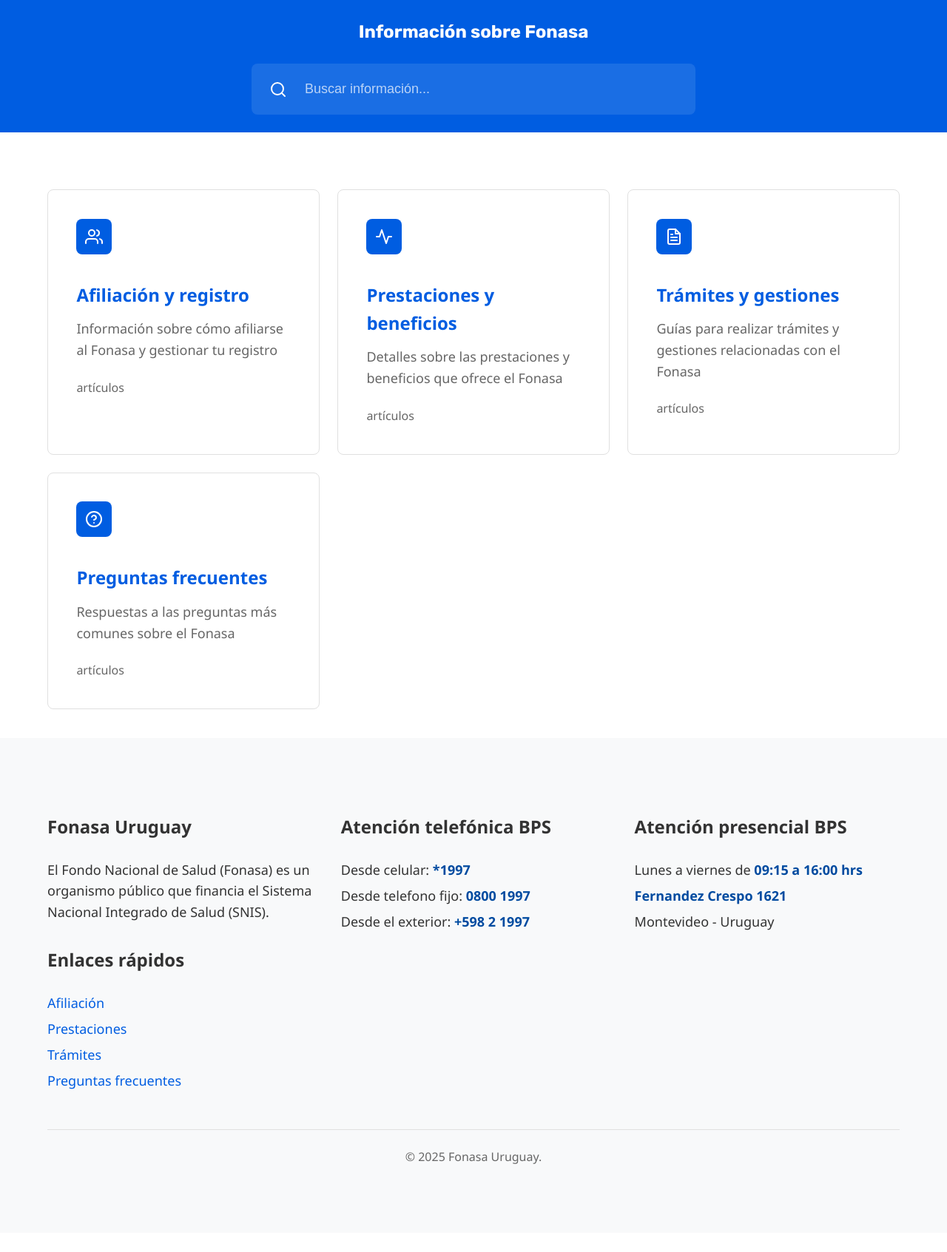
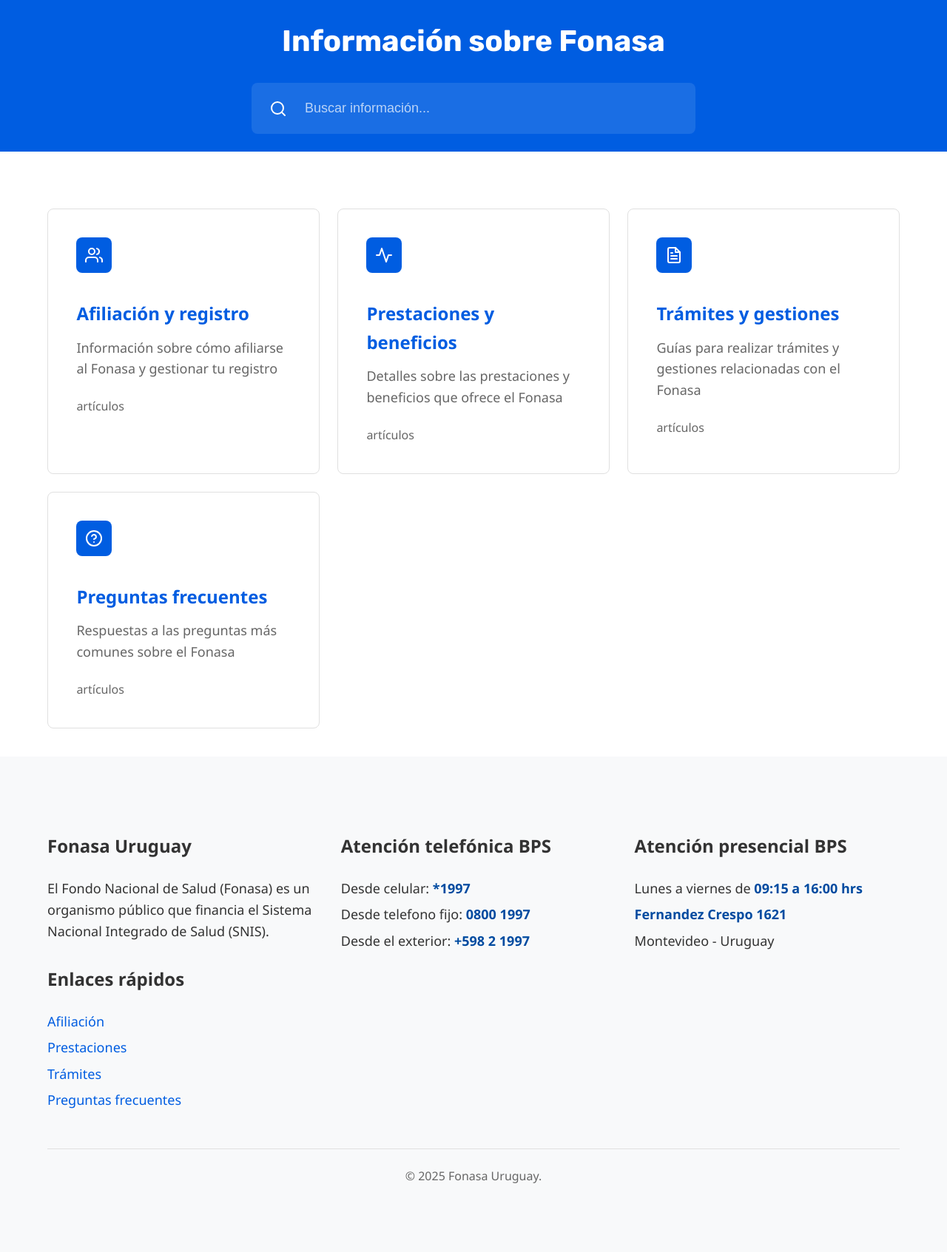
Before and after one commit to JoseAtel/fonasa.info, a Jekyll site: the page built from index.md, in a window 1280 px wide. Shown: the whole page at 74% size. Built offline with Jekyll 4.4.1, drawn with Linux system fonts in a browser that asks for light colours; before the commit the page ends 1667 px from its top, so only the background shows below that.

Commit message:
Update
Styles.css

```diff
--- a/assets/css/styles.css
+++ b/assets/css/styles.css
@@ -122,7 +122,6 @@
   .logo {
     color: white;
     text-decoration: none;
-    font-size: var(--font-size-lg);
     font-family: "Rubik", sans-serif;
     font-weight: 700;
     font-style: normal;
@@ -138,6 +137,7 @@
     font-family: "Rubik", sans-serif;
     font-weight: 700;
     font-style: normal;
+    font-size: var(--font-size-xxl);
   }
 
   .header-right {
```
